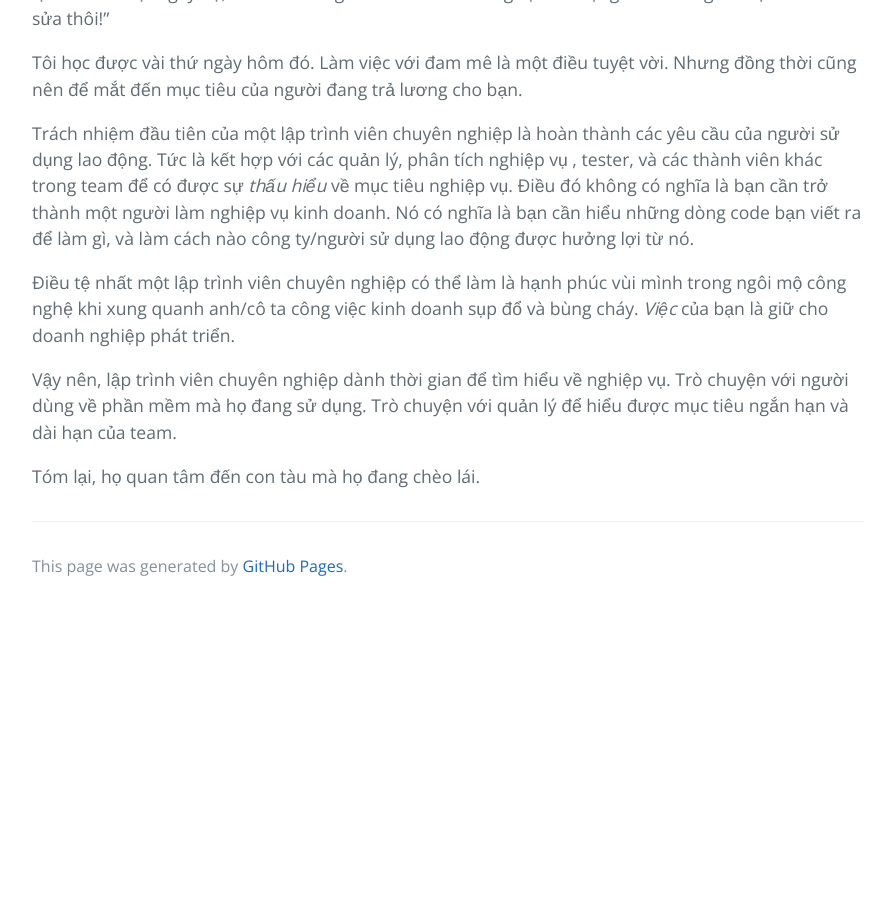
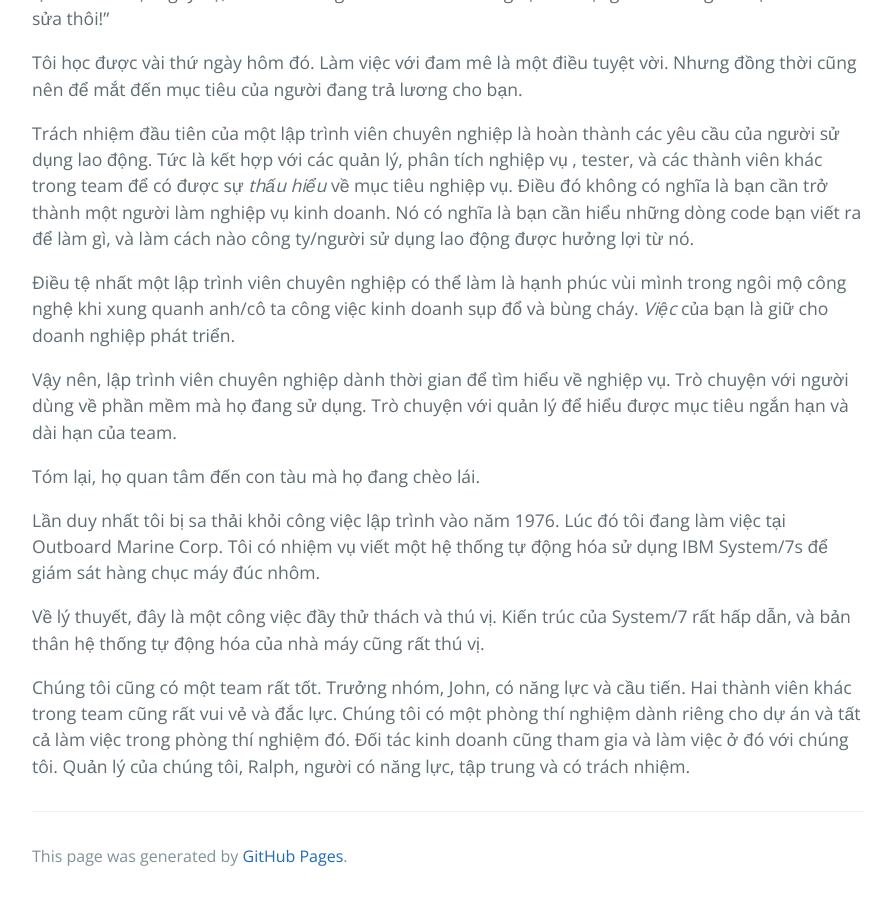
Before and after one commit to HaiBV/haibv.github.io, a Jekyll site: the page built from clean-coder/chapter-12-collaboration.md, in a window 1280 px wide and 900 px high, scrolled down 2400 px. Shown: the whole window, without its empty margins (192-1083 px from the left). Built offline with Jekyll 4.4.1, drawn with Linux system fonts in a browser that asks for light colours; our own code applies the rules of GitHub Pages for plain Markdown files; before the commit the page ends 3010 px from its top, so only the background shows below that.

Commit message:
Book - The Clean Coder - Chapter 12 - Collaboration

```diff
--- a/clean-coder/chapter-12-collaboration.md
+++ b/clean-coder/chapter-12-collaboration.md
@@ -53,3 +53,9 @@ Trách nhiệm đầu tiên của một lập trình viên chuyên nghiệp là
 Vậy nên, lập trình viên chuyên nghiệp dành thời gian để tìm hiểu về nghiệp vụ. Trò chuyện với người dùng về phần mềm mà họ đang sử dụng. Trò chuyện với quản lý để hiểu được mục tiêu ngắn hạn và dài hạn của team.
 
 Tóm lại, họ quan tâm đến con tàu mà họ đang chèo lái.
+
+Lần duy nhất tôi bị sa thải khỏi công việc lập trình vào năm 1976. Lúc đó tôi đang làm việc tại Outboard Marine Corp. Tôi có nhiệm vụ viết một hệ thống tự động hóa sử dụng IBM System/7s để giám sát hàng chục máy đúc nhôm.
+
+Về lý thuyết, đây là một công việc đầy thử thách và thú vị. Kiến trúc của System/7 rất hấp dẫn, và bản thân hệ thống tự động hóa của nhà máy cũng rất thú vị.
+
+Chúng tôi cũng có một team rất tốt. Trưởng nhóm, John, có năng lực và cầu tiến. Hai thành viên khác trong team cũng rất vui vẻ và đắc lực. Chúng tôi có một phòng thí nghiệm dành riêng cho dự án và tất cả làm việc trong phòng thí nghiệm đó. Đối tác kinh doanh cũng tham gia và làm việc ở đó với chúng tôi. Quản lý của chúng tôi, Ralph, người có năng lực, tập trung và có trách nhiệm.
```
